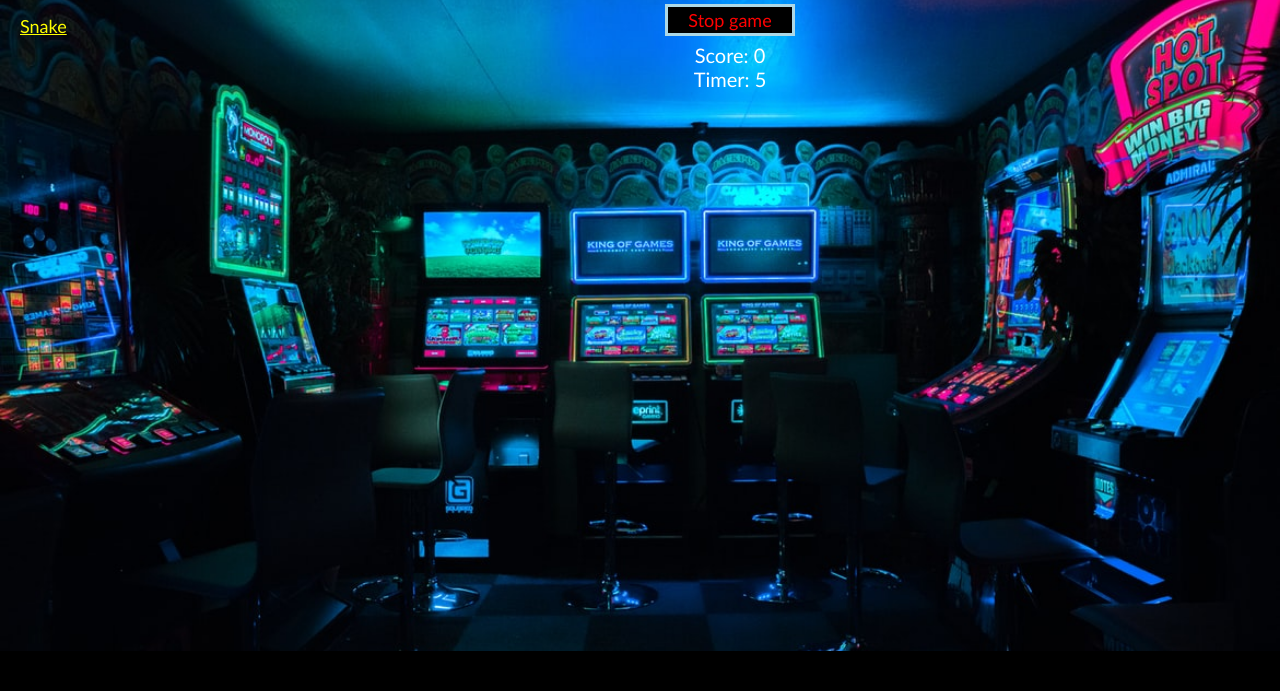
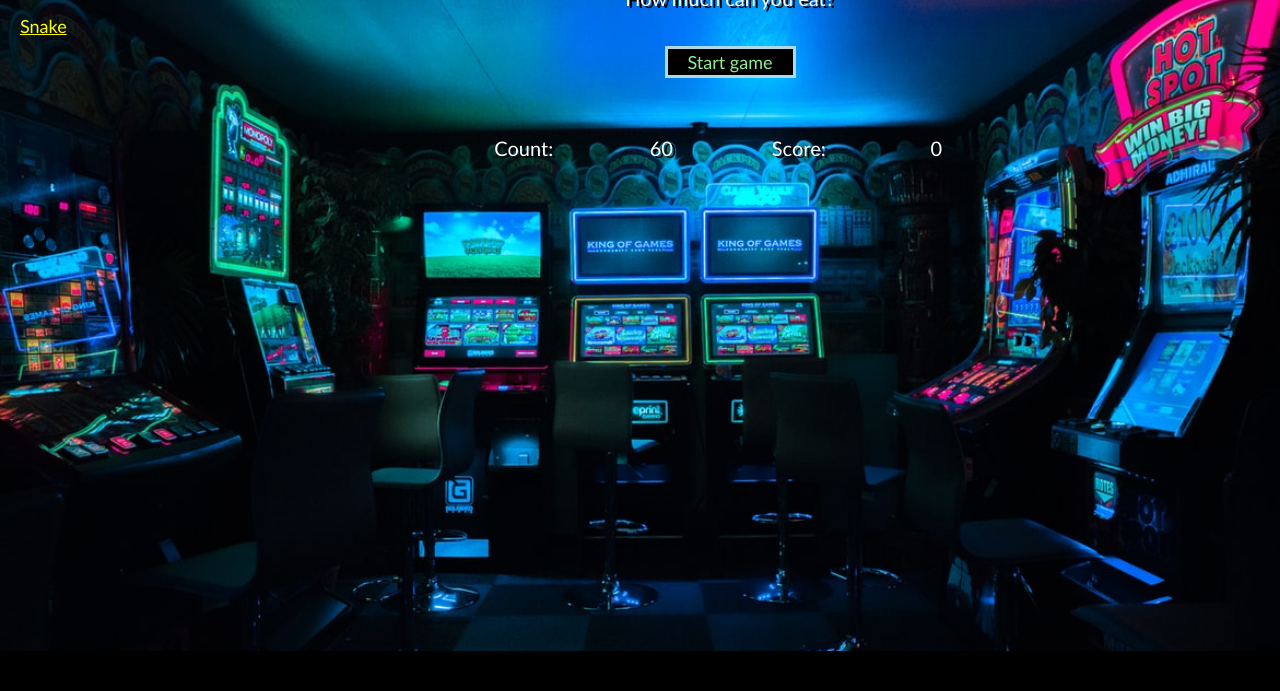
Before and after one commit to hmilly/game-center, a Gatsby site: page /snake in a window 1280 px wide. Shown: the part 109-800 px from the top of the page. Built offline with nearby package versions, Linux system fonts and the light colour scheme; Gatsby itself is replaced by a stand-in of ours.

Commit message:
created game timeout, changed styles

```diff
--- a/src/components/GameHeader.js
+++ b/src/components/GameHeader.js
@@ -3,25 +3,17 @@
 import { Header } from "../styles/Game.details.styled";
 
 const GameHeader = ({ name, text, start, setStart, count }) => {
-    const [countdown, setCountdown] = useState(10)
+    const [countdown, setCountdown] = useState(60)
 
-const cd = () => setCountdown(countdown - 1)
     useEffect(() => {
+        if (start && countdown > 0) {
+            setTimeout(() => setCountdown(countdown - 1), 1000);
+        } else if (!start || countdown === 0) {
+            setCountdown(60)
+            setStart(false)
+        }
+    })
 
-
-
-        if (start && countdown > 0) {
-            setInterval(() => {
-                cd()
-            }, 1000);
-
-        } else if (!start || countdown === 0){
-            setCountdown(10)
-            clearInterval(cd);
-            setStart(!start)
-        }
-
-    })
 
     return (
         <Header btnCol={start ? "red" : "lightgreen"}>
@@ -30,8 +22,13 @@
             <button onClick={() => setStart(!start)}>
                 {start ? "Stop game" : "Start game"}
             </button>
-            <p>Score: {count}</p>
-            <p>Timer: {countdown}</p>
+            <div>
+                <p>Count:</p>
+                <p>{countdown}</p>
+                <p>Score:</p>
+                <p>{count}</p>
+            </div>
+
         </Header>
     )
 }
--- a/src/components/Mole.js
+++ b/src/components/Mole.js
@@ -2,7 +2,7 @@
 import { useEffect, useState } from "react";
 import mole from "../images/mole.png";
 
-const Mole = ({ count, setCount, start, timer }) => {
+const Mole = ({ count, setCount, start }) => {
   const [t, setT] = useState(0);
 
   const timeout = () => Math.round(Math.random() * (2000 - 200) + 500);
--- a/src/styles/Game.content.styled.js
+++ b/src/styles/Game.content.styled.js
@@ -25,7 +25,7 @@
       left: 22px;
     }
     img:hover {
-      cursor: pointer;
+      cursor: not-allowed;
     }
     span {
       font-size: 90px;
--- a/src/styles/Game.details.styled.js
+++ b/src/styles/Game.details.styled.js
@@ -17,10 +17,10 @@
 
 export const Header = styled.header`
   width: 100%;
-  height: 200px;
+  height: 300px;
   display: grid;
   grid-template-columns: 1fr;
-  grid-template-rows: 1fr 0.5fr 3fr;
+  grid-template-rows: 1fr 0.5fr 1fr 1fr;
   grid-column-gap: 0px;
   grid-row-gap: 0px;
   grid-auto-flow: row;
@@ -57,4 +57,22 @@
     padding: 0 18px;
     background-color: lightblue;
   }
+  div{
+    width: 50%;
+    height: 100%;
+    display: grid;
+    grid-template-columns: repeat(4, 1fr);
+    grid-template-rows: 1fr;
+    grid-column-gap: 0px;
+    grid-row-gap: 0px;
+    grid-auto-flow: row;
+    align-items: center;
+    p :nth-child(even){
+      font-size: 24px;
+      font-weight: 700;
+      justify-self: start;
+      color: lightcoral;
+      text-shadow: 3px 2px blue;
+    }
+  }
 `;
--- a/src/styles/Global.js
+++ b/src/styles/Global.js
@@ -5,6 +5,10 @@
     font-family: "Gill Sans", sans-serif, serif;
     color: white;
     box-sizing: border-box;
+}
+
+p, h1, h3{
+    text-shadow: 3px 2px black;
 }
 
 body{
```
